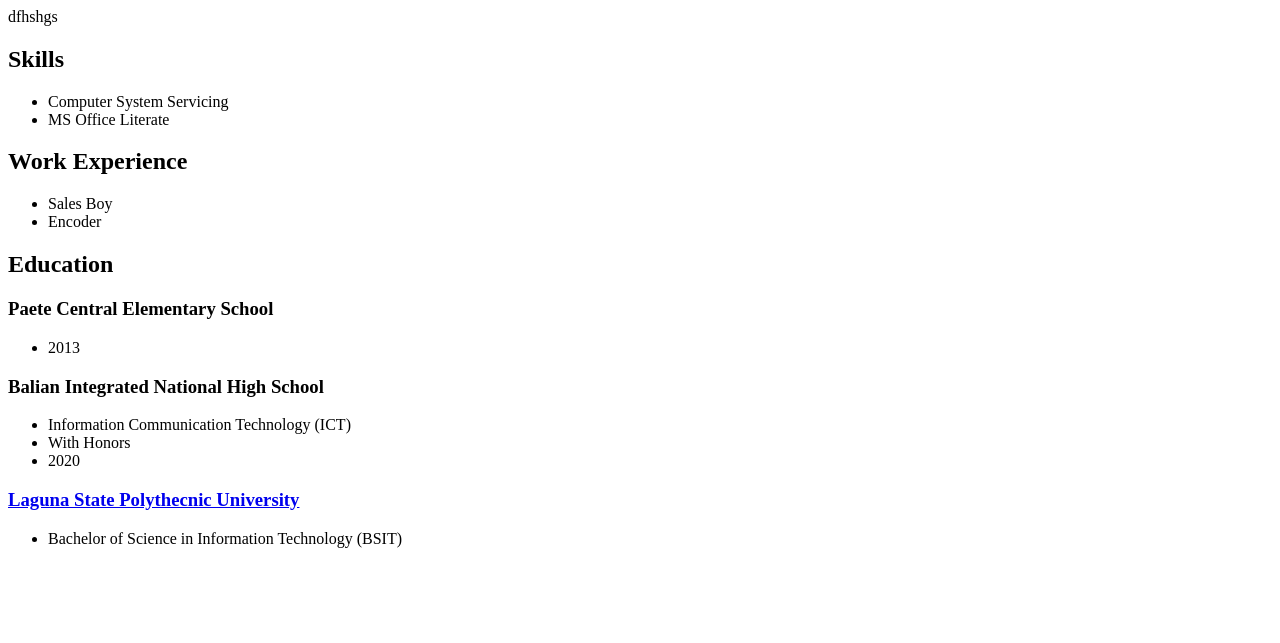
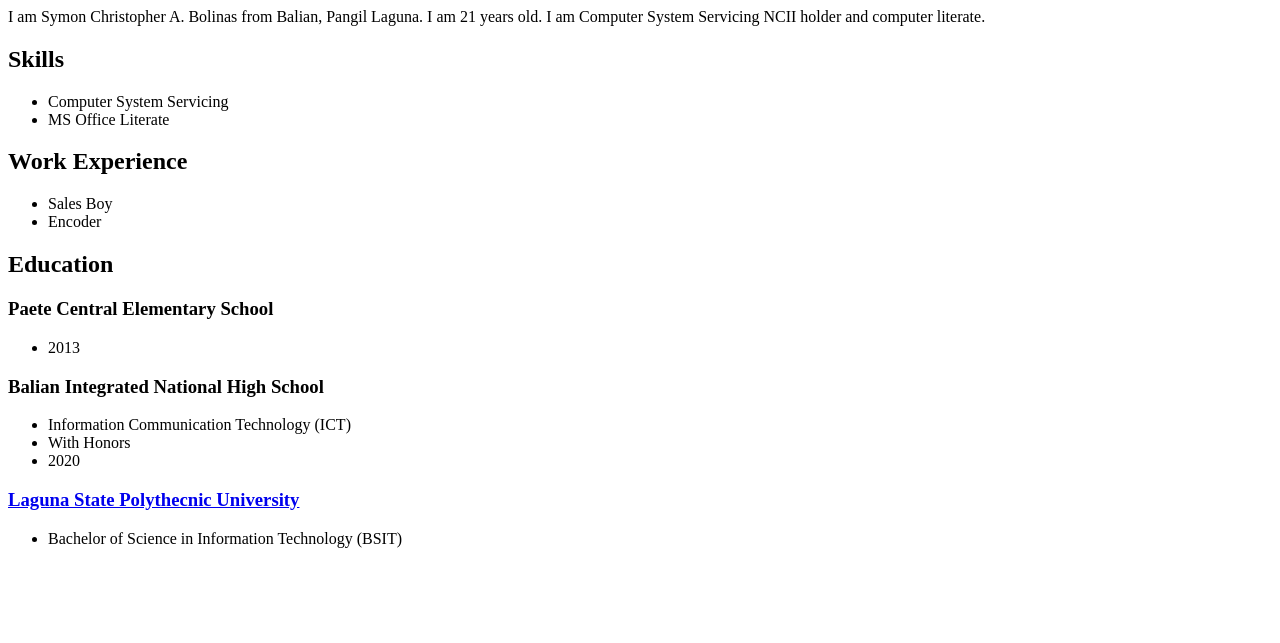
Before and after one commit to symonchristopher-bolinas/symonchristopherbolinas.github.io, a plain HTML site: page index.html in a window 1280 px wide. Shown: the part 157-800 px from the top of the page. Drawn offline with Linux system fonts and the light colour scheme.

Commit message:
Update index.html

```diff
--- a/index.html
+++ b/index.html
@@ -10,7 +10,7 @@
 
 <h2>Profile</h2>
 <p>
-dfhshgs
+I am Symon Christopher A. Bolinas from Balian, Pangil Laguna. I am 21 years old. I am Computer System Servicing NCII holder and computer literate.
 </p>
 
 <h2>Skills</h2>
```
